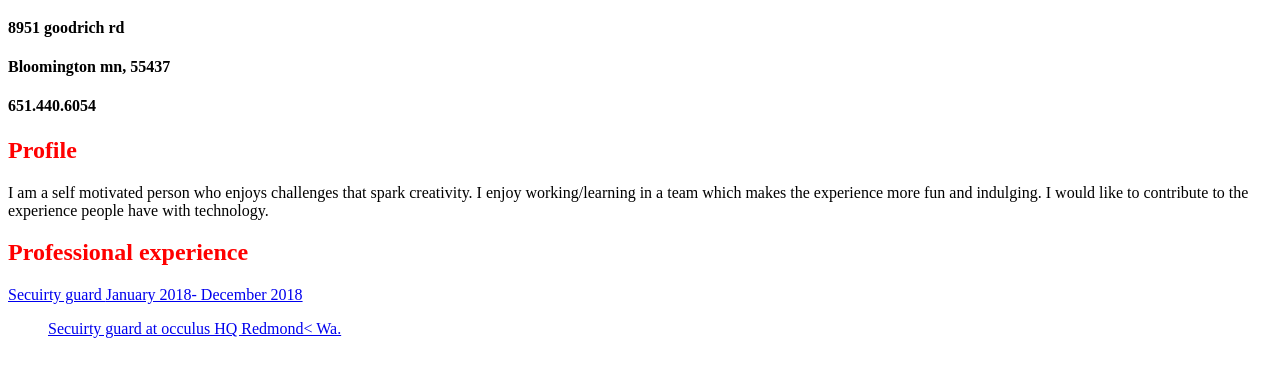
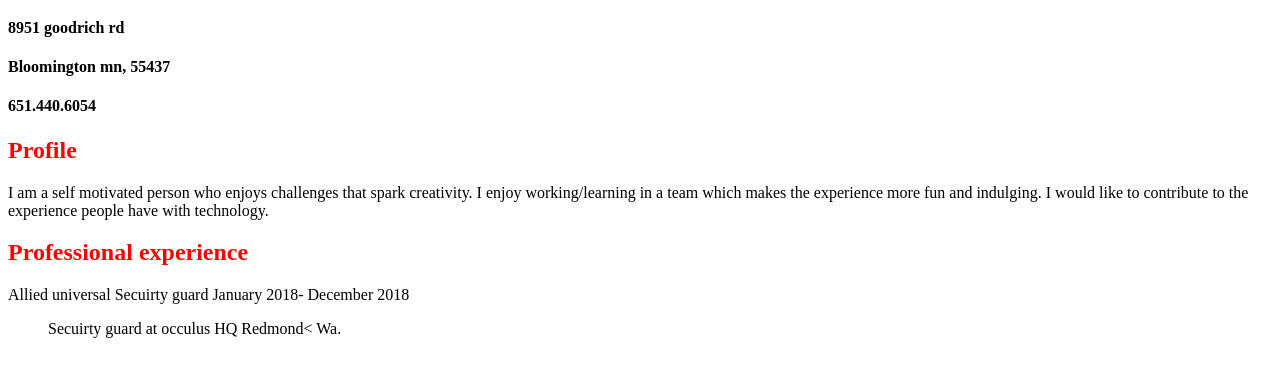
Before and after one commit to sabitabdi/sabitabdi.github.io, a plain HTML site: page index.html in a window 1280 px wide. Shown: the part 61-438 px from the top of the page. Drawn offline with Linux system fonts and the light colour scheme.

Commit message:
Update index.html

```diff
--- a/index.html
+++ b/index.html
@@ -15,7 +15,7 @@
    <p>I am a self motivated person who enjoys challenges that spark creativity. I enjoy working/learning in a team which makes the experience more fun and indulging. I would like to contribute to the experience people have with technology.</p>
 
    <h2> Professional experience </h2>
-   <a href="https://www.aus.com> Allied universal </a>
+   Allied universal
             <p3> Secuirty guard</p3>
             <P3>  January 2018- December 2018
             <ul> Secuirty guard at occulus HQ Redmond< Wa.</ul>
```
